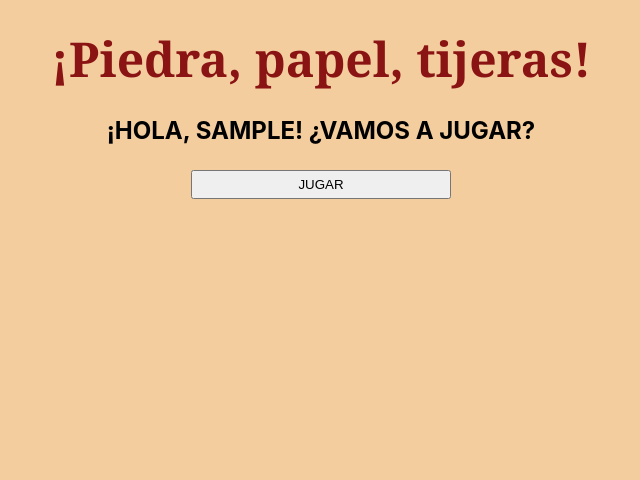
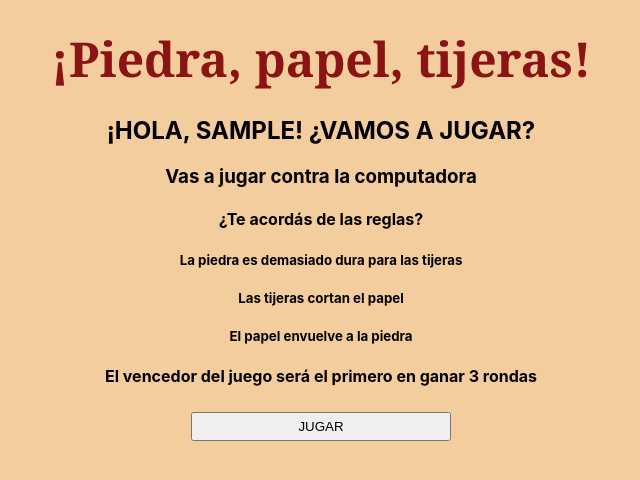
Before and after one commit to panchocandioti/practico3, a React (Create React App) app: page / in a window 1280 px wide. Both pictures are taken after typing "Sample" into the empty fields and a click on the button "GUARDAR NOMBRE". Shown: the top 480 px of the page, without its empty margins (319-959 px from the left). Built offline with nearby package versions, Linux system fonts and the light colour scheme.

Commit message:
Redistribución de mensajes

```diff
--- a/src/Components/InterfazUsuario.js
+++ b/src/Components/InterfazUsuario.js
@@ -2,7 +2,7 @@ import React, { useState } from 'react';
 import Saludo from './Saludo';
 import BotonReset from './BotonReset';
 
-function FormularioNombre() {
+function InterfazUsuario() {
     const [nombre, setNombre] = useState('');
     const [nuevoNombre, setNuevoNombre] = useState('');
     const [mostrarFormulario, setMostrarFormulario] = useState(true);
@@ -32,8 +32,7 @@ function FormularioNombre() {
     return (
         <div>
             {mostrarFormulario ? (<div>
-            <h3>Jugá contra la computadora</h3>
-            <h3>El vencedor será el primero en ganar 3 rondas</h3>
+
             <div className="formulario">
             <form className="formulario" onSubmit={manejarEnvio}>
                     <label>
@@ -54,4 +53,4 @@ function FormularioNombre() {
     );
 }
 
-export default FormularioNombre;
+export default InterfazUsuario;
--- a/src/Components/Saludo.js
+++ b/src/Components/Saludo.js
@@ -13,6 +13,12 @@ function Saludo(props) {
         <div>
             {mostrarSaludo &&
             <div><h2>¡HOLA, {props.nombre}! ¿VAMOS A JUGAR?</h2>
+            <h3>Vas a jugar contra la computadora</h3>
+            <h4>¿Te acordás de las reglas?</h4>
+            <h5>La piedra es demasiado dura para las tijeras</h5>
+            <h5>Las tijeras cortan el papel</h5>
+            <h5>El papel envuelve a la piedra</h5>
+            <h4>El vencedor del juego será el primero en ganar 3 rondas</h4>
             <button onClick={handleBotonClick}>JUGAR</button>
             </div>}
         </div>
```
